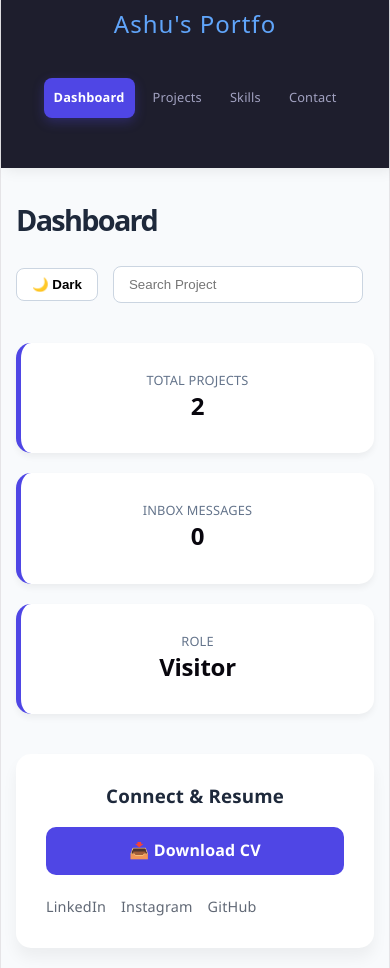
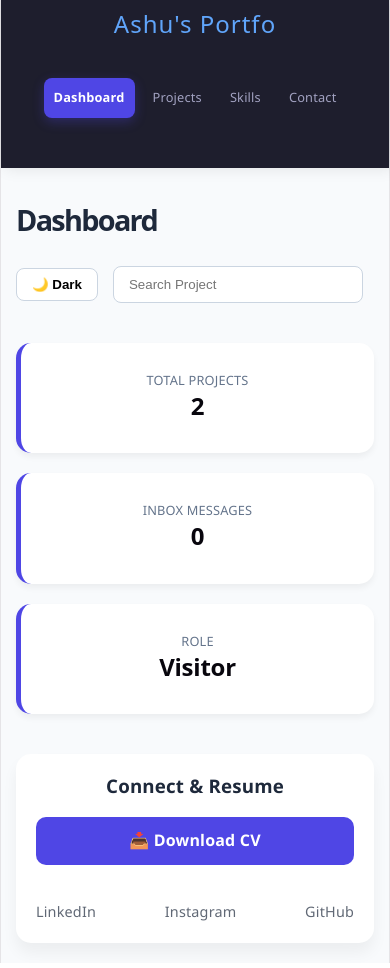
Before and after one commit to ashusidd/my-portfolio, a React (Vite) app: page / in a window 390 px wide. Built offline with nearby package versions, Linux system fonts and the light colour scheme.

Commit message:
social link hardcoded and css updated

```diff
--- a/src/App.css
+++ b/src/App.css
@@ -483,11 +483,15 @@ body {
   font-size: 0.9rem;
   font-weight: 500;
   opacity: 0.7;
+  align-items: center;
+  display: flex;
+  transition: all 0.3s ease;
 }
 
 .social-group a:hover {
   opacity: 1;
   color: #4f46e5;
+  transform: scale(1.1);
 }
 
 .admin-edit-btn {
@@ -631,4 +635,16 @@ body {
     width: 100%;
     text-align: center;
   }
+
+  .social-group {
+    width: 100%;
+    justify-content: space-between;
+    /* 🚀 Spreads links out on mobile */
+    margin-top: 15px;
+  }
+
+  .profile-card {
+    padding: 20px;
+    /* More room for content */
+  }
 }
--- a/src/App.jsx
+++ b/src/App.jsx
@@ -18,18 +18,7 @@ function App() {
     return localStorage.getItem('is-ashu-admin') === 'true';
   });
 
-  // --- 3. PROFILE DATA (CV & Socials) ---
-  const [profileData, setProfileData] = useState(() => {
-    const saved = localStorage.getItem('ashu-profile-data');
-    return saved ? JSON.parse(saved) : {
-      cvLink: "#",
-      linkedin: "https://linkedin.com/in/ashrafali",
-      instagram: "https://instagram.com/er_ashuuu",
-      github: "https://github.com/ashusidd"
-    };
-  });
-
-  // --- 4. PROJECTS STATE ---
+  // --- 3. PROJECTS STATE ---
   const [projects, setProjects] = useState(() => {
     const saved = localStorage.getItem('my-dashboard-projects');
     return saved ? JSON.parse(saved) : [
@@ -59,7 +48,7 @@ function App() {
     return saved ? JSON.parse(saved) : [];
   });
 
-  // --- 5. PERSISTENCE ---
+  // --- 4. PERSISTENCE (Only for Projects and Messages) ---
   useEffect(() => {
     localStorage.setItem('my-dashboard-projects', JSON.stringify(projects));
   }, [projects]);
@@ -68,12 +57,7 @@ function App() {
     localStorage.setItem('portfolio-messages', JSON.stringify(messages));
   }, [messages]);
 
-  useEffect(() => {
-    localStorage.setItem('ashu-profile-data', JSON.stringify(profileData));
-  }, [profileData]);
-
-  // --- 6. ACTION HANDLERS ---
-
+  // --- 5. ACTION HANDLERS ---
   const handleAdminUnlock = () => {
     if (isAdmin) {
       setIsAdmin(false);
@@ -88,25 +72,6 @@ function App() {
       } else {
         alert("Wrong Key!");
       }
-    }
-  };
-
-  // 🛠️ Admin function to update CV and Socials
-  const handleUpdateProfile = () => {
-    const cv = prompt("Enter CV Drive Link:", profileData.cvLink);
-    const li = prompt("Enter LinkedIn URL:", profileData.linkedin);
-    const ig = prompt("Enter Instagram URL:", profileData.instagram);
-    const gh = prompt("Enter GitHub URL:", profileData.github);
-
-    if (cv && li && ig && gh) {
-      setProfileData({
-        ...profileData,
-        cvLink: cv,
-        linkedin: li,
-        instagram: ig,
-        github: gh
-      });
-      alert("Profile links updated!");
     }
   };
 
@@ -155,32 +120,27 @@ function App() {
               <StatCard label="Role" value={isAdmin ? "Admin" : "Visitor"} iconColor="#f59e0b" />
             </section>
 
-            {/* CV & SOCIALS SECTION */}
+            {/* CV & SOCIALS SECTION - DIRECTLY IN CODE */}
             <div className="profile-card card glass-card">
               <h3>Connect & Resume</h3>
               <div className="profile-actions">
                 <div className="visitor-links">
-                  <a href={profileData.cvLink} target="_blank" rel="noreferrer" className="cv-btn">
+                  {/* 🔗 Replace '#' with your Google Drive Link */}
+                  <a href="#" target="_blank" rel="noreferrer" className="cv-btn">
                     📥 Download CV
                   </a>
                   <div className="social-group">
-                    <a href={profileData.linkedin} target="_blank" rel="noreferrer">LinkedIn</a>
-                    <a href={profileData.instagram} target="_blank" rel="noreferrer">Instagram</a>
-                    <a href={profileData.github} target="_blank" rel="noreferrer">GitHub</a>
+                    <a href="https://linkedin.com/in/ashrafali" target="_blank" rel="noreferrer">LinkedIn</a>
+                    <a href="https://instagram.com/er_ashuuu" target="_blank" rel="noreferrer">Instagram</a>
+                    <a href="https://github.com/ashusidd" target="_blank" rel="noreferrer">GitHub</a>
                   </div>
                 </div>
-
-                {isAdmin && (
-                  <button onClick={handleUpdateProfile} className="admin-edit-btn">
-                    ⚙️ Edit Links
-                  </button>
-                )}
               </div>
             </div>
           </div>
         )}
 
-        {/* --- OTHER TABS REMAIN THE SAME --- */}
+        {/* --- OTHER TABS --- */}
         {activeTab === "Projects" && (
           <>
             {isAdmin && <AddProject onAdd={addProject} />}
```
